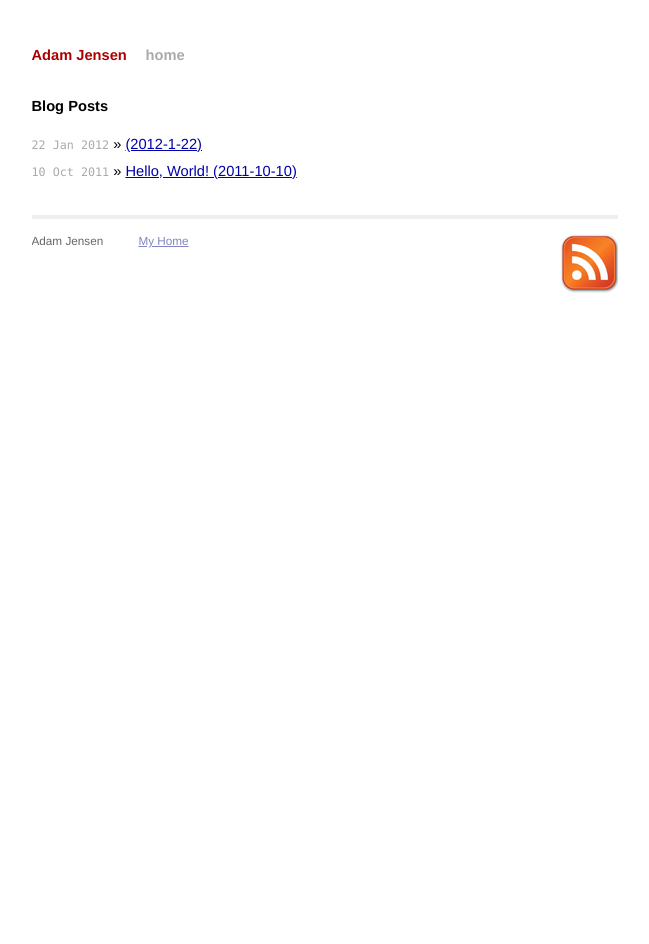
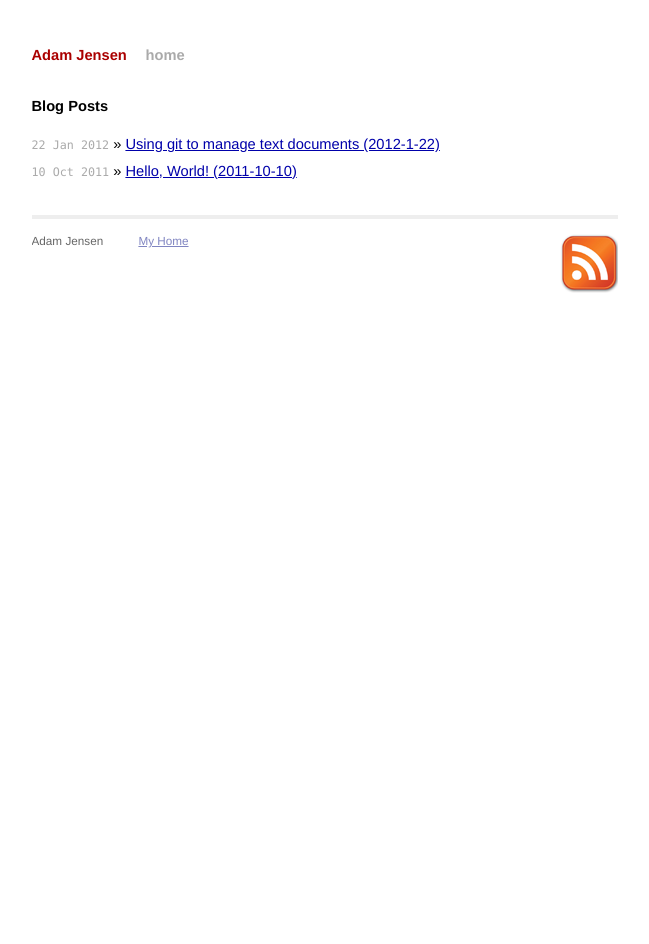
Before and after one commit to acj/acj.github.com, a Jekyll site: the page built from index.html, in a window 1280 px wide. Shown: the whole page, without its empty margins (315-964 px from the left). Built offline with Jekyll 4.4.1, drawn with Linux system fonts in a browser that asks for light colours; Markdown is read by kramdown in place of the engine named in the settings.

Commit message:
Fix title and formatting.

```diff
--- a/_posts/2012-01-22-git-document-diff.markdown
+++ b/_posts/2012-01-22-git-document-diff.markdown
@@ -1,6 +1,6 @@
 ---
 layout: post
-title:  (2012-1-22)
+title: Using git to manage text documents (2012-1-22)
 ---
 
 Anybody using git to manage text document revisions might benefit from this. I keep all of my research papers in git. I also collaborate on paper writing fairly often, and I may want to see the difference between two revisions.
@@ -20,6 +20,6 @@ This version solved the line-wrapping problem, but the result was ugly and diffi
 Version 3:
 
 `git config core.pager 'less -+$LESS -FRX'`
-git diff --word-diff=color commit1 commit2
+`git diff --word-diff=color commit1 commit2`
 
 Bingo: lines wrap properly, changes are color-coded, and no junk text is introduced by incompatible tools. If you want to use the same pager settings across all of your git repositories, add the "--global" flag to the first command.
```
